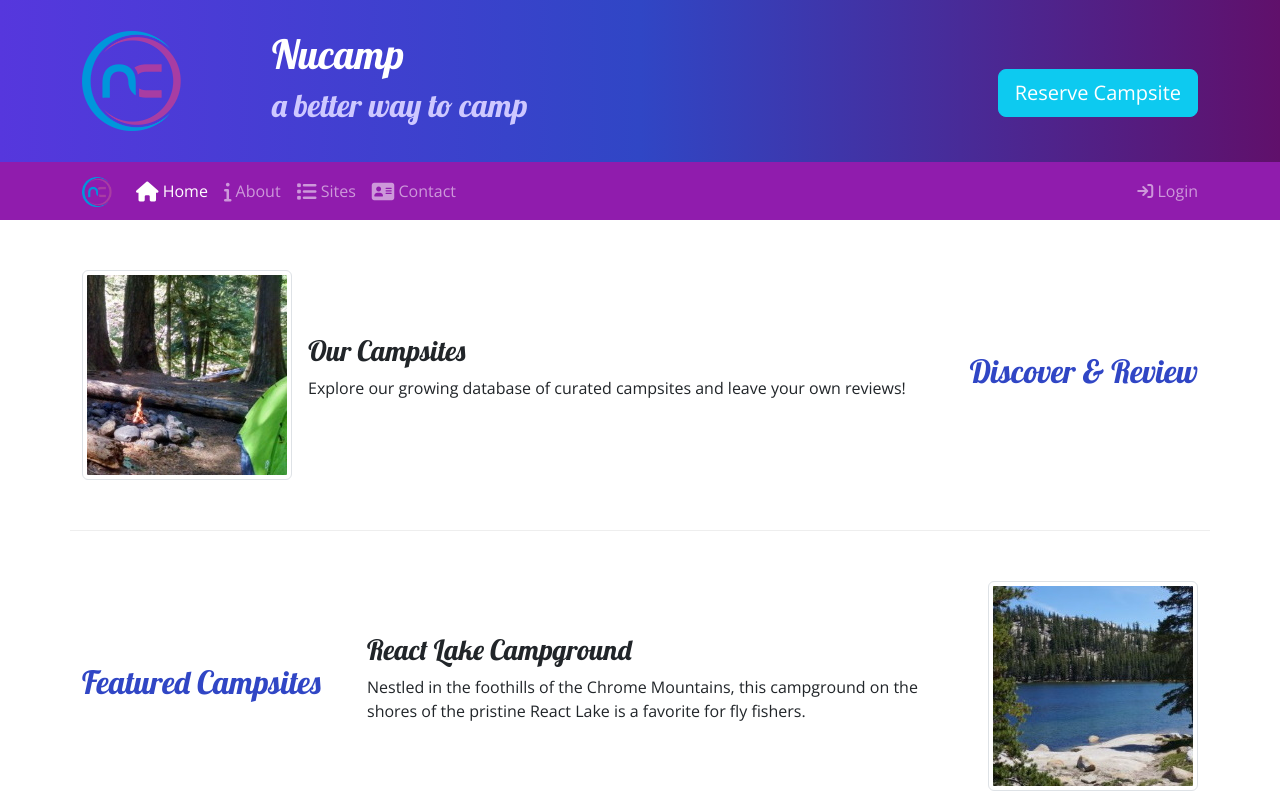
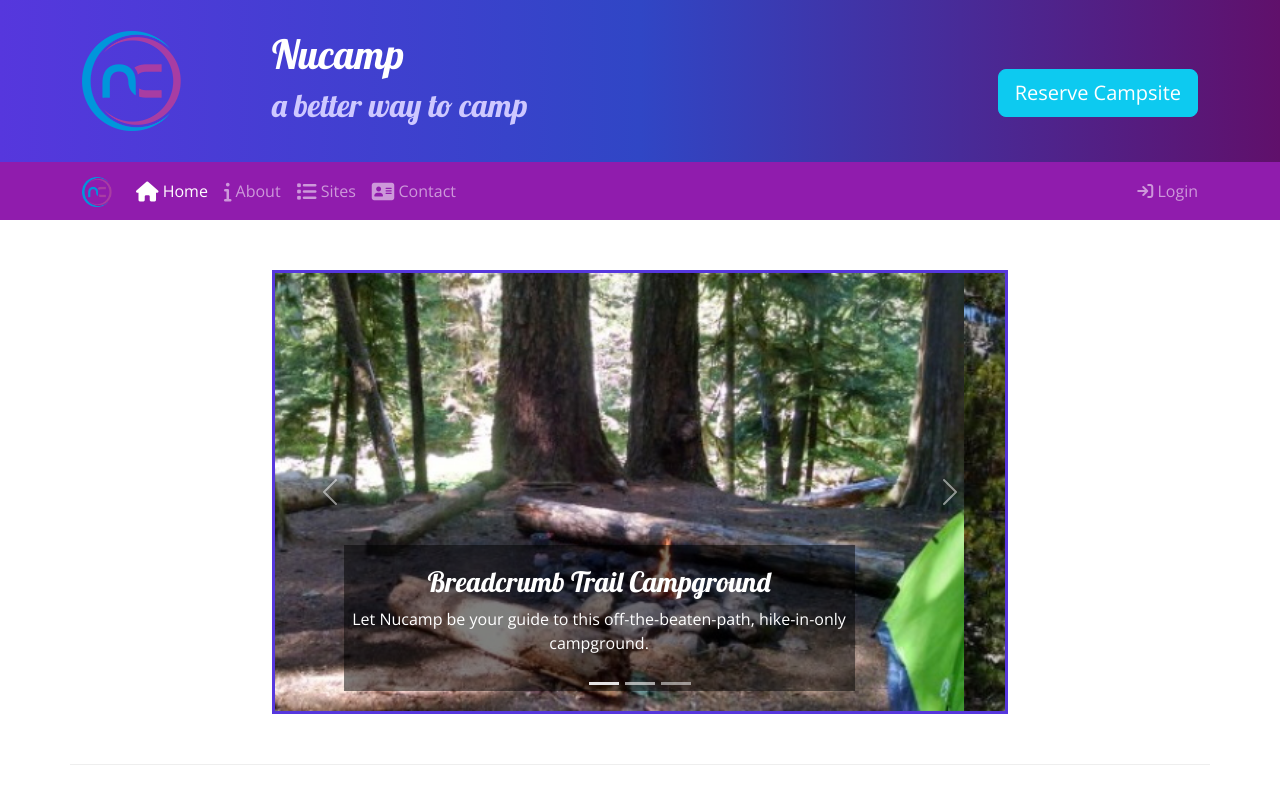
Before and after one commit to Tort1k00/Bootstrap-practice, a plain HTML site: page index.html in a window 1280 px wide. Shown: the top 800 px of the page. Drawn offline with nearby package versions, Linux system fonts and the light colour scheme.

Commit message:
Carousel

```diff
--- a/css/styles.css
+++ b/css/styles.css
@@ -39,3 +39,11 @@ body {
 .accordion-button {
     background-color: #d3d3d3;
 }
+
+.carousel-caption {
+    background-color: rgba(0, 0, 0, 0.5);
+}
+
+.carousel {
+    border: solid #5637DD;
+}
--- a/index.html
+++ b/index.html
@@ -146,6 +146,49 @@
     <!-- main section -->
     <main class="container">
 
+        <section class="row row-content">
+            <div class="col-md-8 mx-auto">
+                <div id="homeCarousel" class="carousel slide" data-bs-ride="carousel">
+                    <div class="carousel-indicators">
+                        <button type="button" data-bs-target="#homeCarousel" data-bs-slide-to="0" class="active"></button>
+                        <button type="button" data-bs-target="#homeCarousel" data-bs-slide-to="1"></button>
+                        <button type="button" data-bs-target="#homeCarousel" data-bs-slide-to="2"></button>
+                    </div>
+                    <div class="carousel-inner">
+                        <div class="carousel-item active">
+                            <img class="d-block w-100" src="img/breadcrumb-trail.jpg" alt="Breadcrumb Trail Campground">
+                            <div class="carousel-caption">
+                                <h3>Breadcrumb Trail Campground</h3>
+                                <p class="d-none d-sm-block">Let Nucamp be your guide to this off-the-beaten-path, hike-in-only campground.</p>
+                            </div>
+                        </div>
+                        <div class="carousel-item">
+                            <img class="d-block w-100" src="img/react-lake.jpg" alt="React Lake Campground">
+                            <div class="carousel-caption">
+                                <h3>React Lake Campground</h3>
+                                <p class="d-none d-sm-block">Nestled in the foothills of the Chrome Mountains, this campground on the shores of the pristine React Lake is a favorite for fly fishers.</p>
+                            </div>
+                        </div>
+                        <div class="carousel-item">
+                            <img class="d-block w-100" src="img/chrome-river.jpg" alt="Chrome RiverCampground">
+                            <div class="carousel-caption">
+                                <h3>Chrome RiverCampground</h3>
+                                <p class="d-none d-sm-block">Spend a few sunny days and starry nights beneath a canopy of old-growth firs at this enchanting spot by the Chrome River.</p>
+                            </div>
+                        </div>
+                    </div>
+                    <a class="carousel-control-prev" href="#homeCarousel" role="button" data-bs-slide="prev">
+                        <span class="carousel-control-prev-icon"></span>
+                        <span class="sr-only">Previous</span>
+                    </a>
+                    <a class="carousel-control-next" href="#homeCarousel" role="button" data-bs-slide="next">
+                        <span class="carousel-control-next-icon"></span>
+                        <span class="sr-only">Next</span>
+                    </a>
+                </div>
+            </div>
+        </section>
+
     	<!-- discover section -->
         <section class="row row-content align-items-center">
             <div class="col-sm-4 col-md-3 order-sm-last">
```
